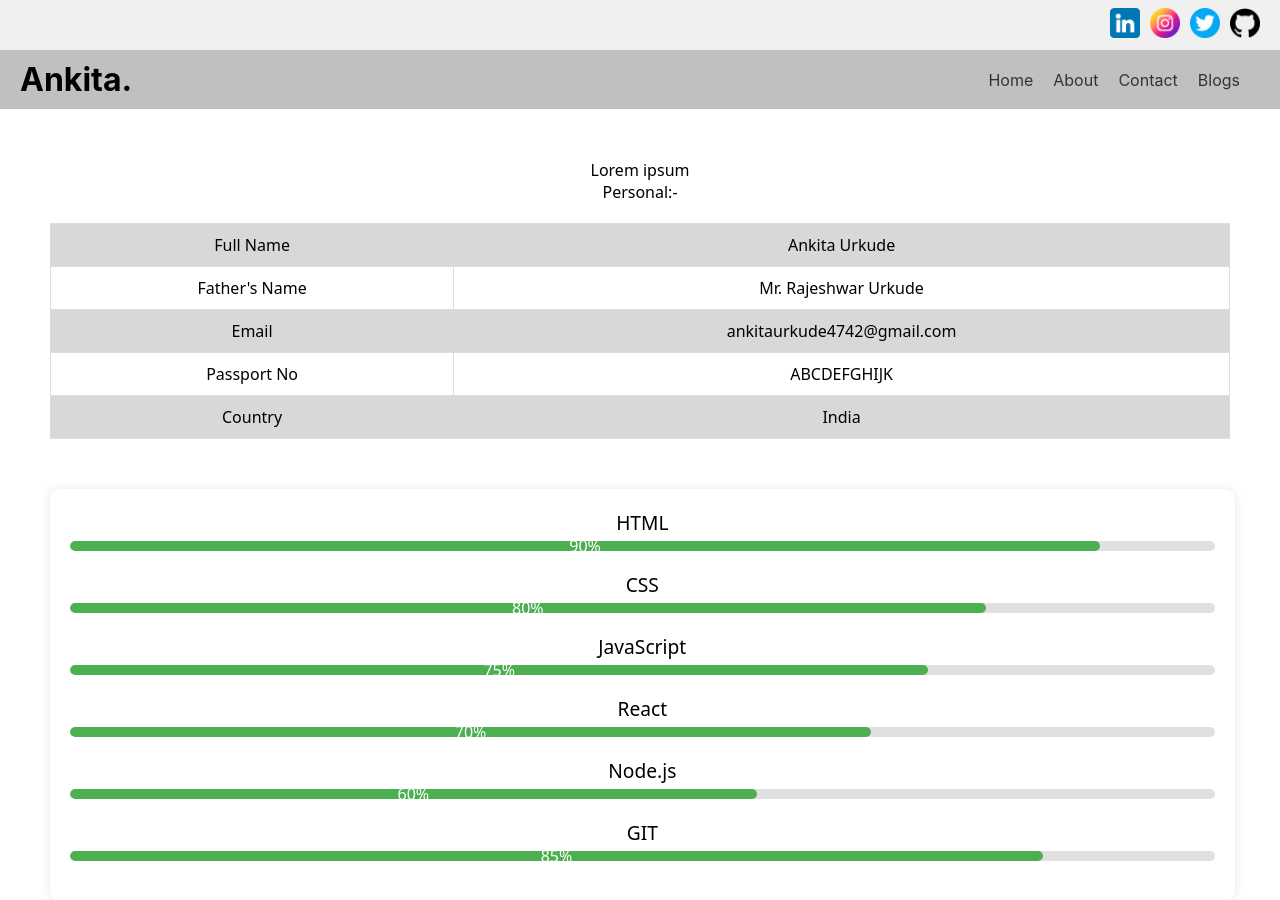
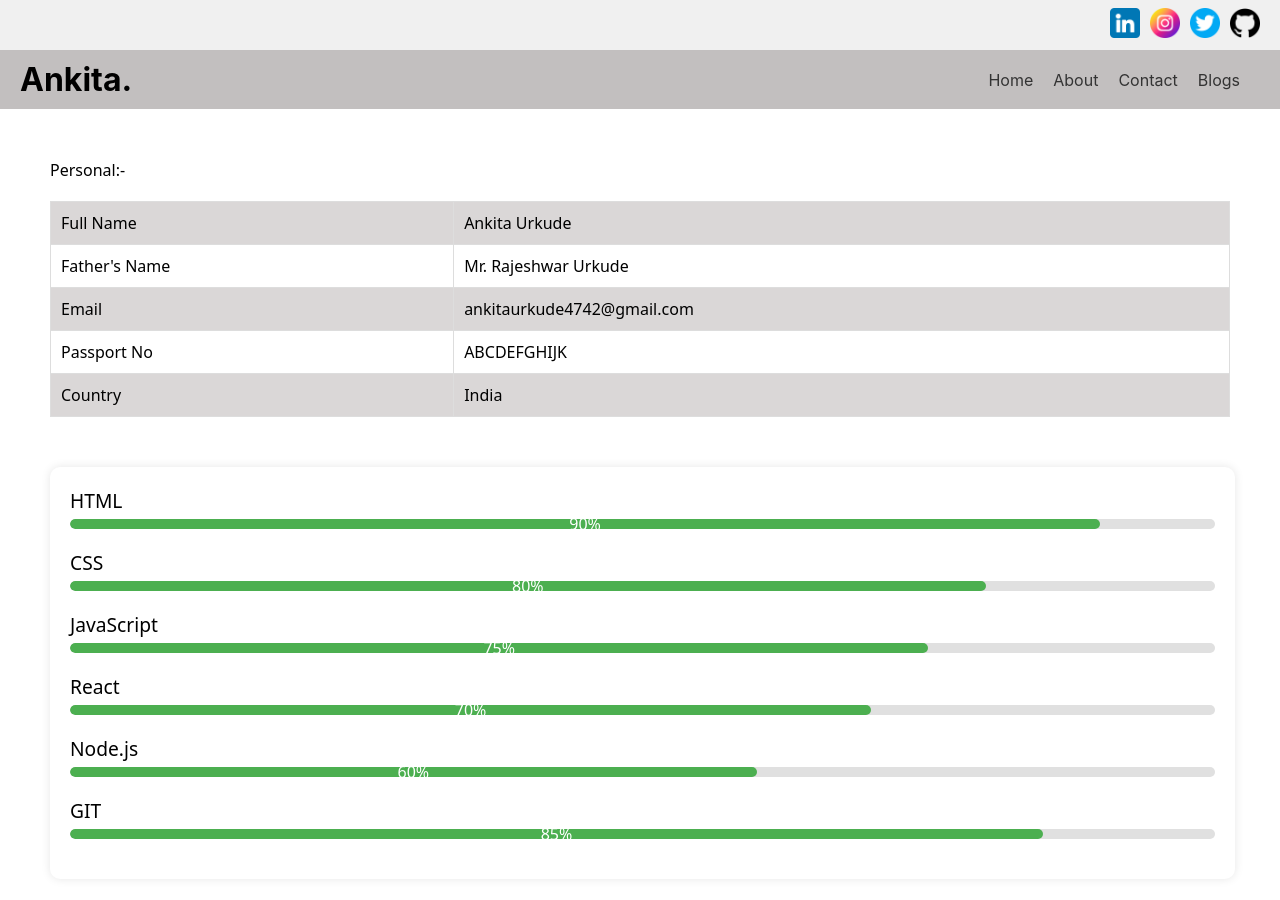
Before and after one commit to Anku-U/my-profile, a React (Create React App) app: page /about in a window 1280 px wide. Shown: the top 900 px of the page. Built offline with nearby package versions, Linux system fonts and the light colour scheme; a web font is replaced by a local one.

Commit message:
link added for resume

```diff
--- a/src/components/RightProfile.jsx
+++ b/src/components/RightProfile.jsx
@@ -6,7 +6,8 @@ export const RightProfile = () => {
             <p>Creative <span className='speciality'>web / mobile</span> <br/> designer & developer</p>
 
             <div className='btn'>
-                <a href='mailto:ankitaurkude4742@gmail.com' className='hire-btn butn'>Hire Me</a><a target='_blank' href='../assets/pdf/Ankita_Urkude_-_Web_Developer.pdf' className='download-btn butn'>Download CV</a>
+                <a href='mailto:ankitaurkude4742@gmail.com' className='hire-btn butn'>Hire Me</a>
+                <a target='_blank' href='https://drive.google.com/file/d/1OxcXg8KDnviWONA2PNHfNyJd2xu6hdeA/view?usp=drive_link' className='download-btn butn'>Download CV</a>
             </div>
 
         </div>
--- a/src/pages/About.css
+++ b/src/pages/About.css
@@ -9,6 +9,8 @@
     }
 
     .personal-info {
+      align-items: start;
+      text-align: start;
         table {
             width: 100%;
             border-collapse: collapse;
@@ -44,6 +46,8 @@
     font-size: 1.2em;
     margin-bottom: 5px;
     display: block;
+    align-items: start;
+      text-align: start;
   }
 
   .progress-bar {
--- a/src/pages/About.js
+++ b/src/pages/About.js
@@ -3,9 +3,9 @@ import './About.css'
 export const About = () => {
     return (
       <div className="about-page">
-        <div className="description">
+        {/* <div className="description">
           Lorem ipsum
-        </div>
+        </div> */}
 
         <div className="personal-info">
           <span>Personal:-</span>
```
